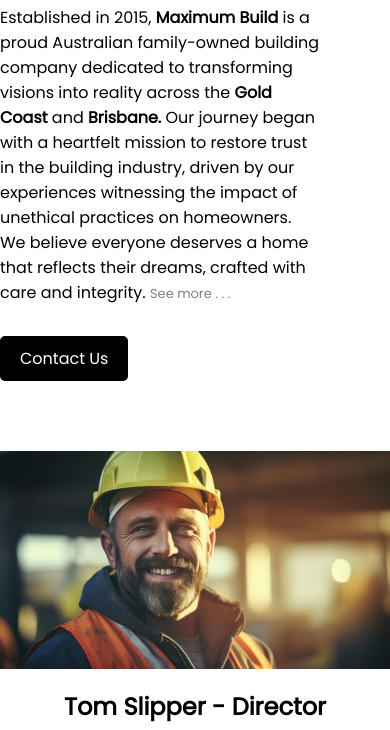
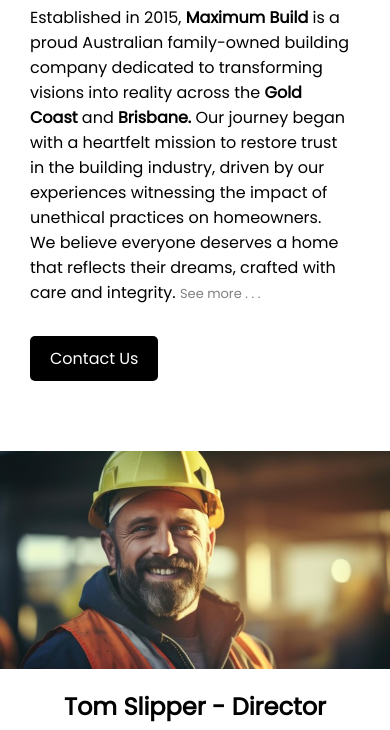
Before and after one commit to VinceRamirez1998/maximumbuild, a website: page about.html in a window 390 px wide. Shown: the part 1092-1822 px from the top of the page. Drawn offline with Linux system fonts and the light colour scheme.

Commit message:
Banner Mobile Fixed

```diff
--- a/styles.css
+++ b/styles.css
@@ -1843,13 +1843,6 @@
         padding-bottom: 20px;
     }
 
-    .text-content {
-        flex: 1;
-        /* padding: 20px; */
-        font-family: 'Poppins';
-        padding-left: 0px !important;
-        padding-right: 0px !important;
-    }
 
     .benefit-item {
         width: calc(50% - 30px); /* Two items per row on tablets */
```
